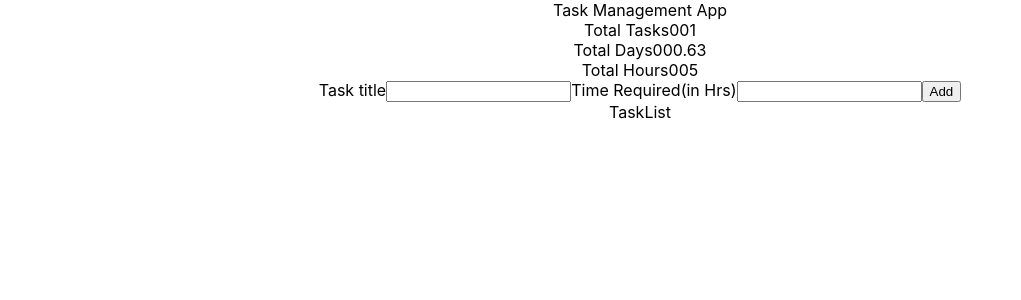
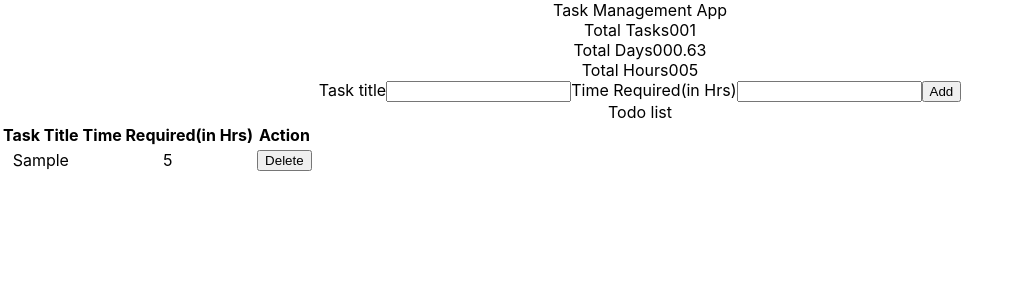
Before and after one commit to PPVphilosopher/mf-todo, a React (Create React App) app: page / in a window 1280 px wide. Both pictures are taken after typing "Sample", "5" into the empty fields and a click on the input "Add". Shown: the top 300 px of the page, without its empty margins (0-1021 px from the left). Built offline with nearby package versions, Linux system fonts and the light colour scheme.

Commit message:
feat: task list

```diff
--- a/src/App.tsx
+++ b/src/App.tsx
@@ -3,14 +3,15 @@ import { TaskForm, TaskList, TaskStat } from './components'
 import { useTaskList } from './hooks'
 
 export const App = () => {
-  const { list, addTask } = useTaskList()
+  const { list, addTask, deleteTask } = useTaskList()
 
   return (
     <div className='App'>
       Task Management App
       <TaskStat list={list} />
       <TaskForm addTask={addTask} />
-      <TaskList />
+      Todo list
+      <TaskList list={list} deleteTask={deleteTask} />
     </div>
   )
 }
--- a/src/components/TaskList/TaskList.tsx
+++ b/src/components/TaskList/TaskList.tsx
@@ -1,5 +1,39 @@
+import { Task } from '../../helpers'
 import './style.scss'
 
-export const TaskList = () => {
-  return <div className='TaskList'>TaskList</div>
+type Props = {
+  list: Task[]
+  deleteTask: (id: string) => void
 }
+
+export const TaskList = ({ list, deleteTask }: Props) => {
+  const onDelete = (task: Task) => {
+    if (window.confirm(`Are you sure to delete task "${task.title}" ?`))
+      deleteTask(task.id)
+  }
+
+  return (
+    <div className='TaskList'>
+      <table>
+        <thead>
+          <tr>
+            <th>Task Title</th>
+            <th>Time Required(in Hrs)</th>
+            <th>Action</th>
+          </tr>
+        </thead>
+        <tbody>
+          {list.map((task) => (
+            <tr key={task.id}>
+              <td>{task.title}</td>
+              <td>{task.time}</td>
+              <td>
+                <button onClick={() => onDelete(task)}>Delete</button>
+              </td>
+            </tr>
+          ))}
+        </tbody>
+      </table>
+    </div>
+  )
+}
--- a/src/hooks/useTaskList.ts
+++ b/src/hooks/useTaskList.ts
@@ -29,8 +29,13 @@ export const useTaskList = () => {
     ])
   }
 
+  const deleteTask = (id: string) => {
+    updateList(list.filter((task) => task.id !== id))
+  }
+
   return {
     list,
     addTask,
+    deleteTask,
   }
 }
```
